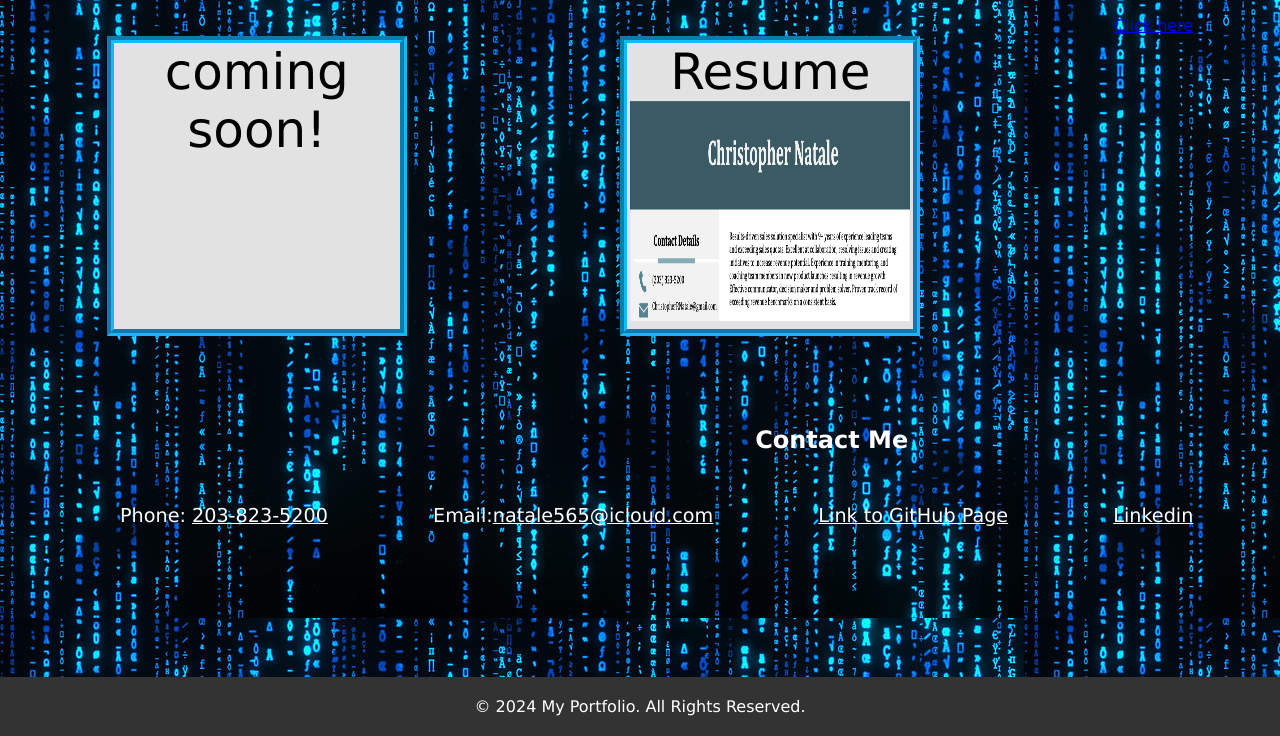
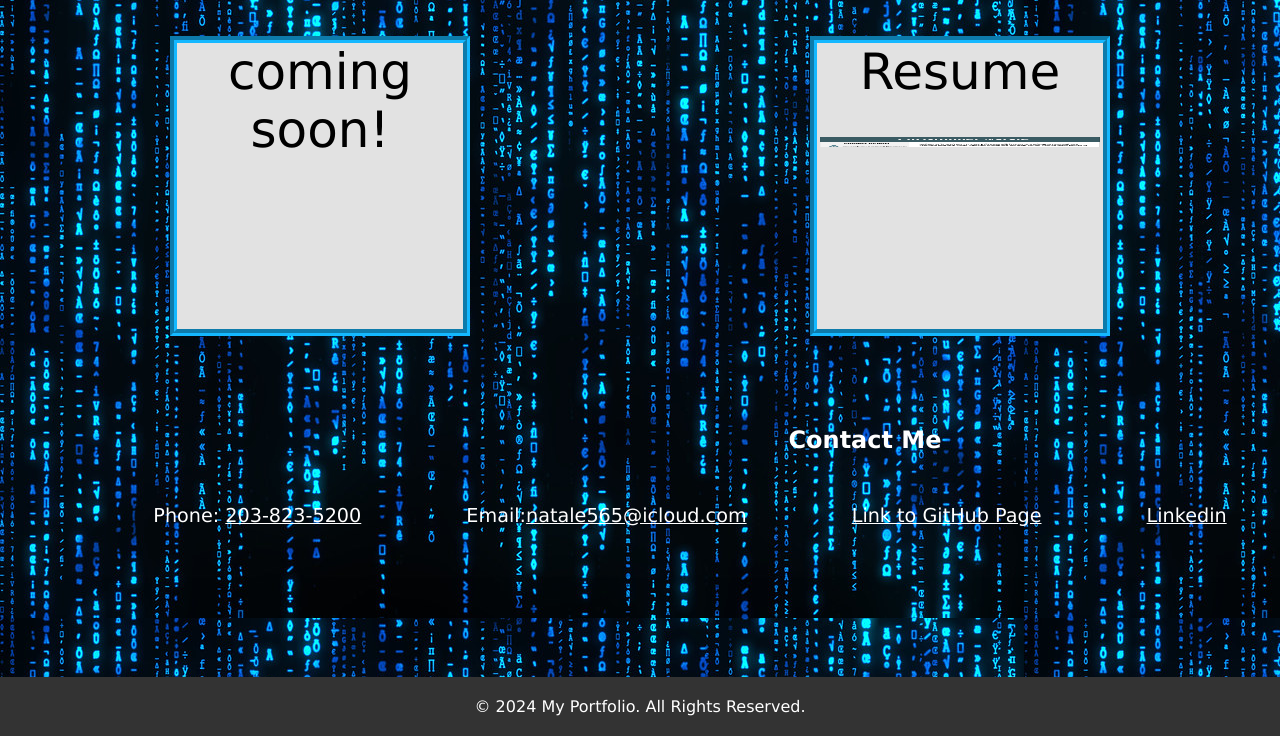
Before and after one commit to natale565/portfolio, a plain HTML site: page index.html in a window 1280 px wide. Shown: the part 1020-1756 px from the top of the page. Drawn offline with Linux system fonts and the light colour scheme.

Commit message:
fixed HTML image code

```diff
--- a/index.html
+++ b/index.html
@@ -59,9 +59,7 @@
             <div class="box">coming soon!</div>
             <div class="box">coming soon!</div>
             <div id="resume" class="box">Resume<a href="Assets/Images/**Christopher Natale Resume.pdf">
-                <img src="Assets/Images/Screenshot 2024-06-10 at 11.17.22 AM.png" width="280px" height="220px"
-                    <div></div>Click here
-                </a></div>
+                <img src="Assets/Images/Screenshot 2024-06-10 at 11.17.22 AM.png" width="280px" height="10px"></a>
         </div>
 
 
```
